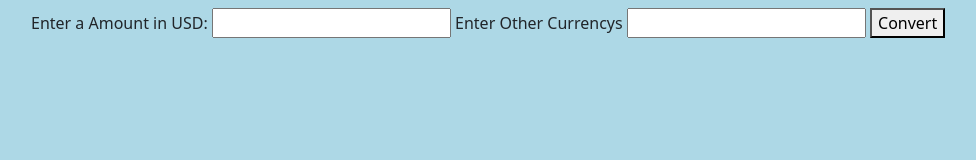
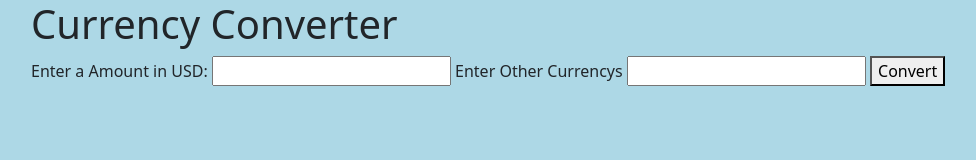
Before and after one commit to GregStillwell/currency, a website built with webpack: page src/index.html in a window 1280 px wide. Shown: the whole page, without its empty margins (51-1027 px from the left). Built offline with nearby package versions, Linux system fonts and the light colour scheme.

Commit message:
updated README

```diff
--- a/src/index.html
+++ b/src/index.html
@@ -1,10 +1,10 @@
 <html lang="en-US">
 <head>
-  <title>Currency Convert</title>
+  <title>Currency Converter</title>
 </head>
 <body>
   <div class="container">
-    <h1></h1>
+    <h1>Currency Converter</h1>
     <form>
       <label for="Currency">Enter a Amount in USD:</label>
       <input id="Currency" type="number" name="Currency">
--- a/src/index.js
+++ b/src/index.js
@@ -22,10 +22,10 @@ function convert(response, USD, otherCurr) {
   const rates = response.conversion_rates
   const conversion = Math.floor(rates[otherCurr] * USD);
   if (conversion === undefined) {
-    document.getElementById("showResponse").innerText =`We couldn't get ${otherCurr} currency`;
+    document.getElementById("showResponse").innerText = `We couldn't get ${otherCurr} currency`;
   } else if (isNaN(conversion)) {
-    document.getElementById("showResponse").innerText =`We couldn't get ${otherCurr} currency`;
-   } else {
+    document.getElementById("showResponse").innerText = `We couldn't get ${otherCurr} currency`;
+  } else {
     document.getElementById("showResponse").innerText = `$${USD} = ${conversion} ${otherCurr}`;
   }
 
```
Also changed, not shown: README.md.
